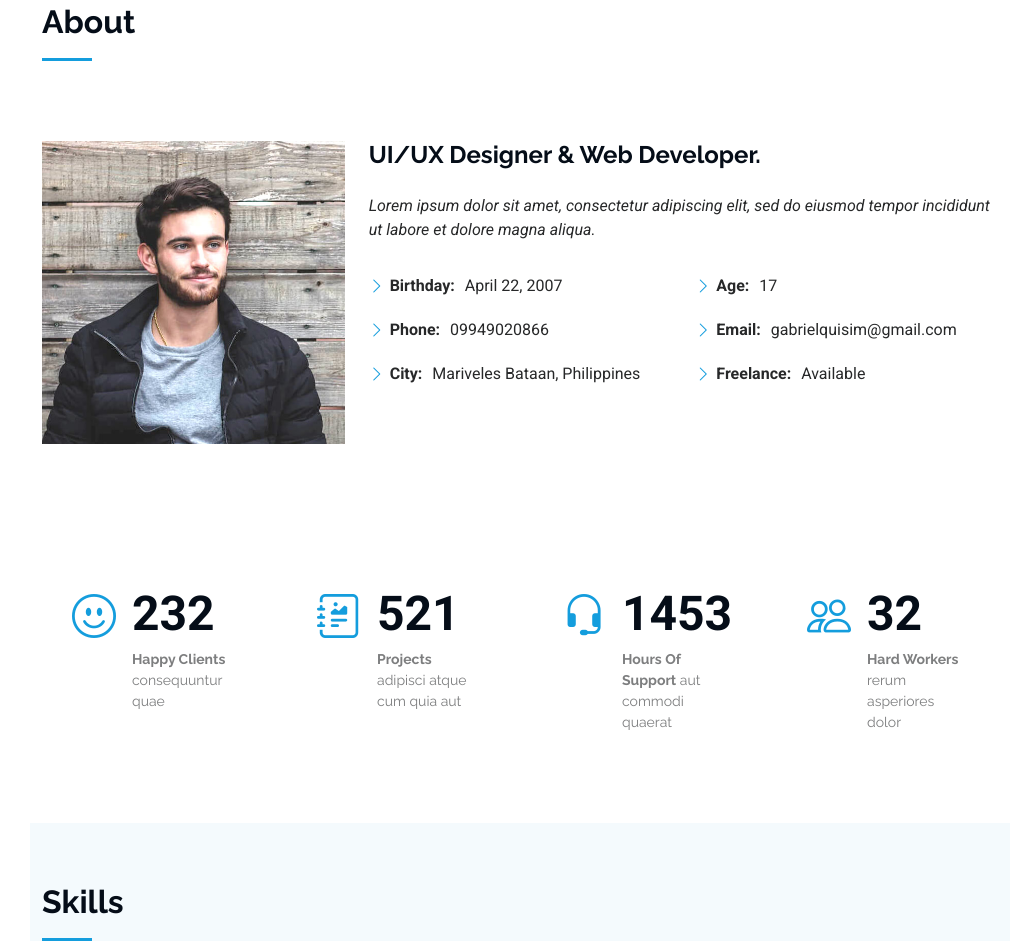
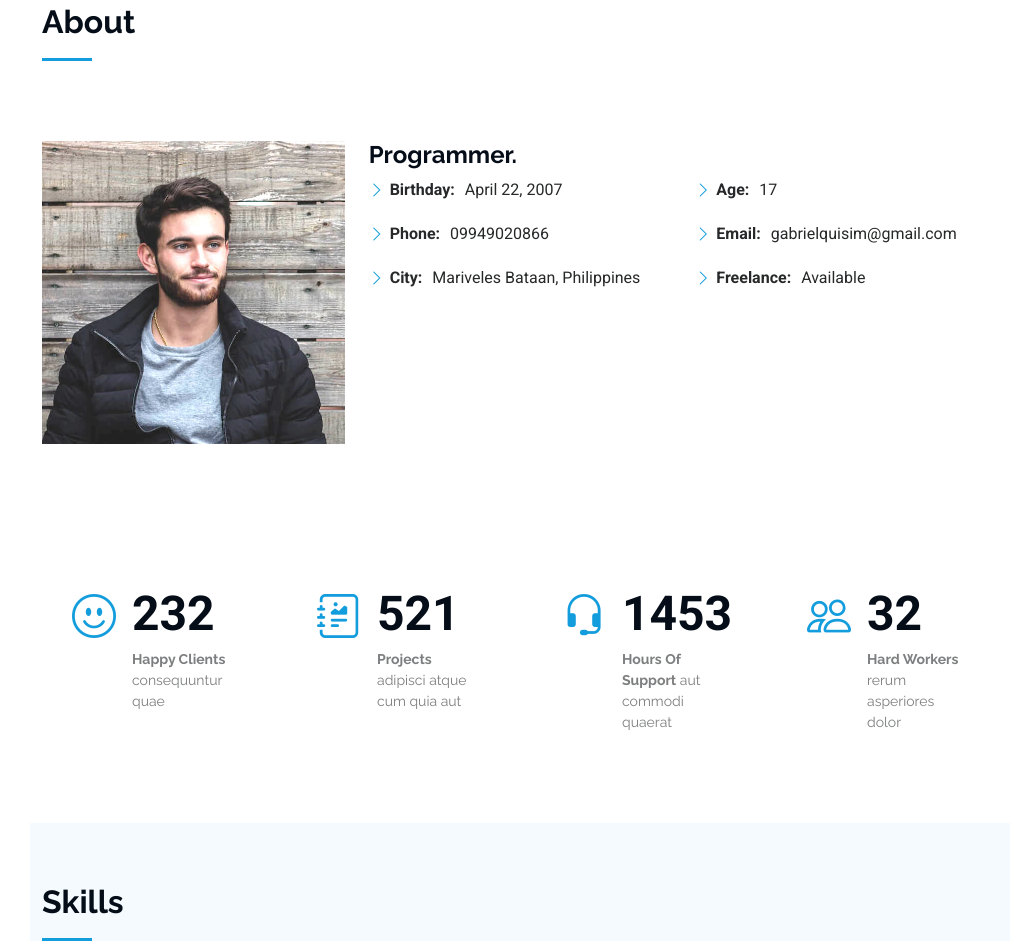
Before and after one commit to MarkIanGabriel/Gabby, a plain HTML site: page index.html in a window 1280 px wide. Shown: the part 857-1798 px from the top of the page, without its empty margins (270-1280 px from the left). Drawn offline with Linux system fonts and the light colour scheme.

Commit message:
Update index.html

```diff
--- a/index.html
+++ b/index.html
@@ -118,11 +118,8 @@
             <img src="assets/img/my-profile-img.jpg" class="img-fluid" alt="">
           </div>
           <div class="col-lg-8 content">
-            <h2>UI/UX Designer &amp; Web Developer.</h2>
-            <p class="fst-italic py-3">
-              Lorem ipsum dolor sit amet, consectetur adipiscing elit, sed do eiusmod tempor incididunt ut labore et dolore
-              magna aliqua.
-            </p>
+            <h2>Programmer.</h2>
+
             <div class="row">
               <div class="col-lg-6">
                 <ul>
```
